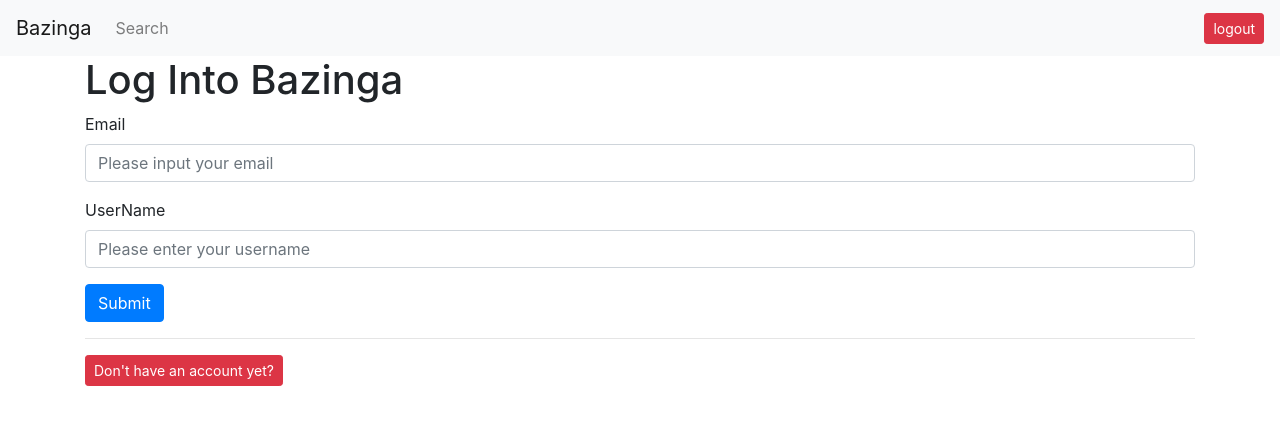
After one commit to luowei2018/Movie-Recommender-Database-System, a Flask app: page /login in a window 1280 px wide. The commit adds this page. Shown: the top 425 px of the page. Run offline with Flask 2, Linux system fonts and the light colour scheme; some libraries are stand-ins or nearby versions.

Commit message:
user login added

```diff
--- a/app.py
+++ b/app.py
@@ -1,22 +1,78 @@
 import sqlite3, sys
 from flask import Flask, render_template, request, url_for, flash, redirect
 from werkzeug.exceptions import abort
+
+app = Flask(__name__)
+app.config['SECRET_KEY'] = 'your secret key'
+# nonlocal userid
+# userid = 0
+class Operations():
+    def __init__(self):
+        self.userid = 0
+op = Operations()
 
 def get_db_connection():
     conn = sqlite3.connect('database.db')
     conn.row_factory = sqlite3.Row
     return conn
 
-
-app = Flask(__name__)
-app.config['SECRET_KEY'] = 'your secret key'
-
 @app.route('/')
 def index():
+    print(op.userid, file=sys.stderr)
+    if op.userid is 0:
+        return redirect(url_for('login'))
     conn = get_db_connection()
-    posts = conn.execute('SELECT * FROM Favorite_Movies').fetchall()
+    posts = conn.execute('SELECT * FROM Favorite_Movies WHERE User_id = ?', (op.userid,)).fetchall()
     conn.close()
     return render_template('index.html', posts=posts)
+
+@app.route('/login', methods=('GET', 'POST'))
+def login():
+    if request.method == 'POST':
+        email = request.form['email']
+        username = request.form['username']
+
+        if email is None:
+            flash('please input a email')
+            return render_template('login.html')
+        if username is None:
+            flash('please input a username')
+            return render_template('login.html')
+        conn = get_db_connection()
+        try:
+            op.userid = conn.execute('SELECT User_id FROM Users WHERE Email = ? AND User_Name = ?', (email, username, )).fetchone()[0]
+        except:
+            flash('Wrong Credentials')
+            return render_template('login.html')
+        op.userid = conn.execute('SELECT User_id FROM Users WHERE Email = ? AND User_Name = ?', (email, username, )).fetchone()[0]
+        # print(op.userid, file=sys.stderr)
+        conn.close()
+        return redirect(url_for('index'))
+    return render_template('login.html')
+
+@app.route('/createUser', methods=('GET', 'POST'))
+def createUser():
+    if request.method == 'POST':
+        email = request.form['email']
+        username = request.form['username']
+
+        if email is None:
+            flash('please input a email')
+            return render_template('login.html')
+        if username is None:
+            flash('please input a username')
+            return render_template('login.html')
+        conn = get_db_connection()
+        op.userid = conn.execute('INSERT INTO Users (Email, User_Name) VALUES(?, ?)', (email, username, )).fetchall()
+        conn.commit()
+        conn.close()
+        return redirect(url_for('index'))
+    return render_template('createUser.html')
+
+@app.route('/logout', methods=('GET', 'POST'))
+def logout():
+    op.userid = 0
+    return redirect(url_for('index'))
 
 def get_post(post_id):
     conn = get_db_connection()
@@ -146,7 +202,7 @@ def addToFavorite(Movie_id):
     Genres = result[0][4]
     Summary = result[0][5]
     conn.execute('INSERT INTO Favorite_Movies (User_id, Movie_Name, Stars, ReleaseYear, Rating, Genres, Summary) VALUES (?, ?, ?, ?, ?, ?, ?)',
-                 (2, Movie_Name, Stars, ReleaseYear, Rating, Genres, Summary))
+                 (op.userid, Movie_Name, Stars, ReleaseYear, Rating, Genres, Summary))
     conn.commit()
     conn.close()
     flash('"{}" was successfully added!'.format(Movie_Name))
--- a/templates/base.html
+++ b/templates/base.html
@@ -23,6 +23,10 @@
         </li>
         </ul>
     </div>
+    <form action="{{ url_for('logout') }}" method="POST">
+        <input type="submit" value="logout"
+                class="btn btn-danger btn-sm">
+    </form>
 </nav>
 <div class="container">
     {% for message in get_flashed_messages() %}
--- /dev/null
+++ b/templates/login.html
@@ -0,0 +1,31 @@
+{% extends 'base.html' %}
+
+{% block content %}
+
+<h1>{% block title %} Log Into Bazinga {% endblock %}</h1>
+<form method="post">
+    <div class="form-group">
+        <label for="email">Email</label>
+        <input type="text" name="email" placeholder="Please input your email"
+               class="form-control"
+               value="{{ request.form['email'] }}">
+        </input>
+    </div>
+
+    <div class="form-group">
+        <label for="username">UserName</label>
+        <input type="text" name="username" placeholder="Please enter your username"
+               class="form-control"
+               value="{{ request.form['username'] }}">
+    </div>
+    <div class="form-group">
+        <button type="submit" class="btn btn-primary">Submit</button>
+    </div>
+</form>
+<hr>
+
+<form action="{{ url_for('createUser')}}" method="POST, GET">
+    <input type="submit" value="Don't have an account yet?"
+            class="btn btn-danger btn-sm">
+</form>
+{% endblock %}
--- a/templates/movie.html
+++ b/templates/movie.html
@@ -4,7 +4,12 @@
     <h2>{% block title %} {{ movie['Movie_Name'] }} {% endblock %}</h2>
     <span class="badge badge-warning">{{ movie['Rating'] }}</span>
     <span class="badge badge-secondary">{{ movie['ReleaseYear'] }}</span>
+    <span class="badge badge-success">{{ movie['Genres'] }}</span>
     <hr>
+    <h4><span class="badge badge-dark">Stars: </span></h4>
+    <p>{{ movie['stars'] }}</p>
+    <h4><span class="badge badge-dark">Director: </span></h4>
+    <p>{{ movie['Director'] }}</p>
     <h4><span class="badge badge-dark">Summary: </span></h4>
     <p>{{ movie['summary'] }}</p>
 {% endblock %}
```
Also changed, not shown: templates/createUser.html (added, +31 -0 lines), database.db.
